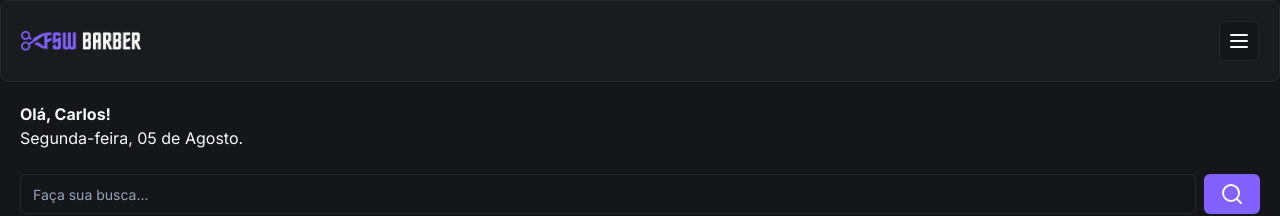
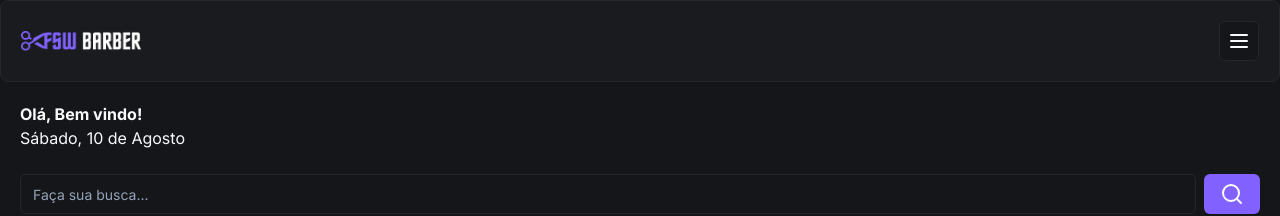
Before and after one commit to takashiotakashi/barber, a Next.js app: page / in a window 1280 px wide. Shown: the top 216 px of the page. Built offline with nearby package versions, Linux system fonts and the light colour scheme; no server answers; the database is empty.

Commit message:
feat: update welcome message

```diff
--- a/src/app/page.tsx
+++ b/src/app/page.tsx
@@ -11,6 +11,8 @@
 import Link from "next/link"
 import { getServerSession } from "next-auth"
 import { authOptions } from "./_lib/auth"
+import { format } from "date-fns"
+import { ptBR } from "date-fns/locale"
 
 // PRIMEIRA LETRA : X
 //SEGUNDA LETRA : 7
@@ -52,8 +54,18 @@
       <Header />
       <div className="p-5">
         {/* TEXTO */}
-        <h2 className="text-x1 font-bold">Olá, Carlos!</h2>
-        <p>Segunda-feira, 05 de Agosto.</p>
+        <h2 className="text-x1 font-bold">
+          Olá, {session?.user ? session.user.name : "Bem vindo"}!
+        </h2>
+        <p>
+          <span className="capitalize">
+            {format(new Date(), "EEEE, dd", { locale: ptBR })}
+          </span>
+          <span>&nbsp;de&nbsp;</span>
+          <span className="capitalize">
+            {format(new Date(), "MMMM", { locale: ptBR })}
+          </span>
+        </p>
 
         {/* BUSCA */}
         <div className="mt-6">
```
